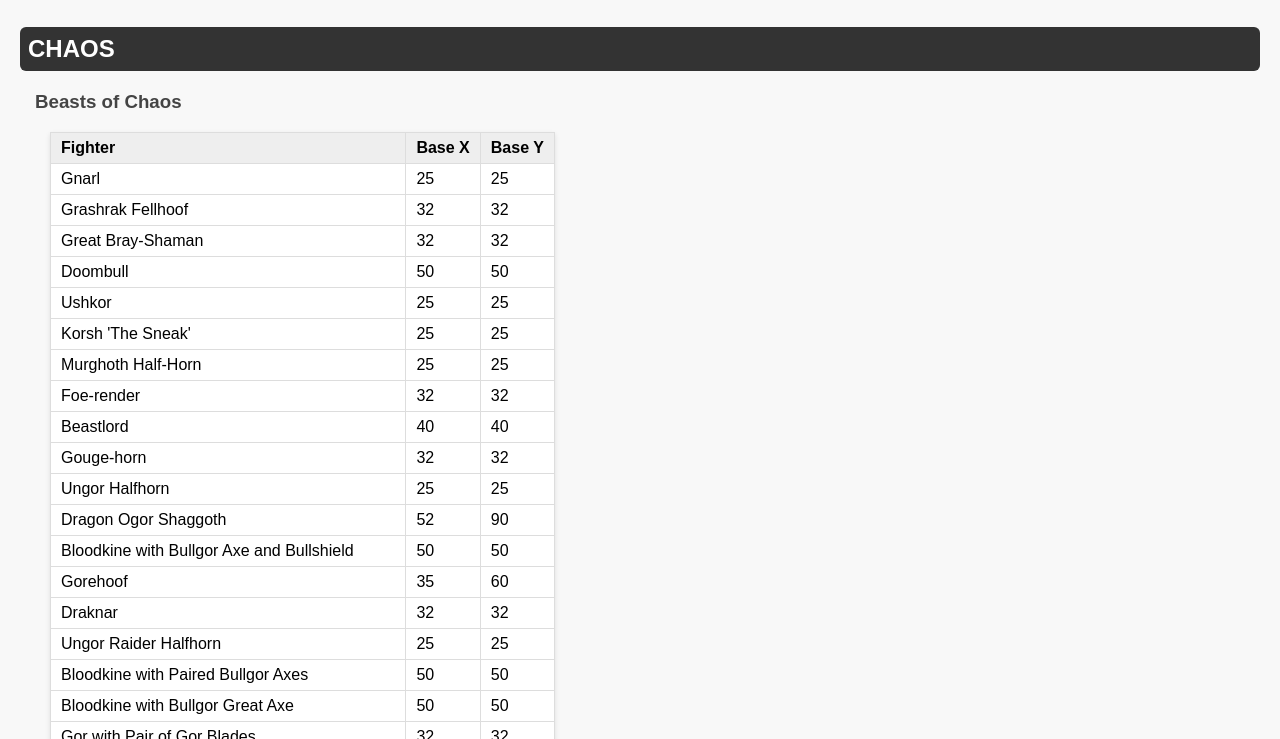
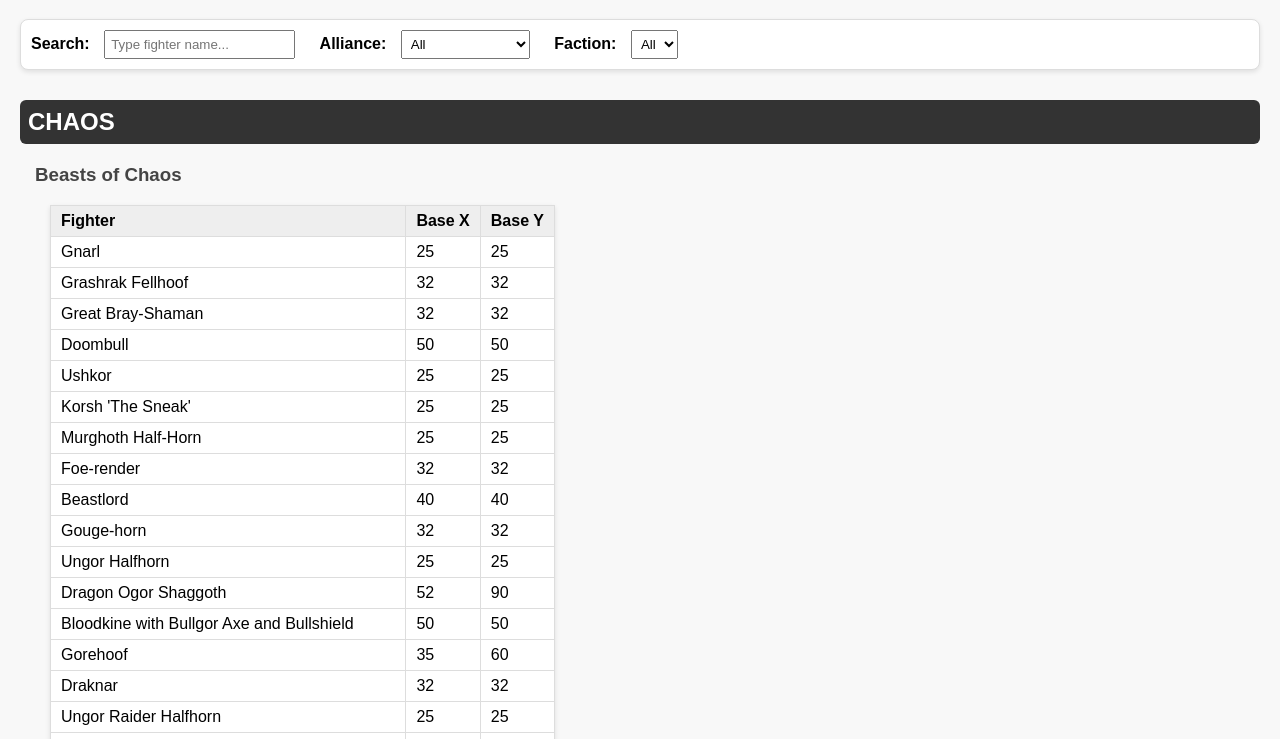
Before and after one commit to apathyward/warcry-data-tts, a plain HTML site: page docs/index.html in a window 1280 px wide. Shown: the part 61-800 px from the top of the page. Drawn offline with Linux system fonts and the light colour scheme.

Commit message:
Update index.html

```diff
--- a/docs/index.html
+++ b/docs/index.html
@@ -36,23 +36,102 @@
     th {
       background: #eee;
     }
+    .controls {
+      margin-bottom: 20px;
+      padding: 10px;
+      background: #fff;
+      border: 1px solid #ddd;
+      border-radius: 8px;
+      box-shadow: 0 2px 5px rgba(0,0,0,0.1);
+    }
+    .controls label {
+      margin-right: 10px;
+      font-weight: bold;
+    }
+    .controls select, .controls input {
+      margin-right: 20px;
+      padding: 5px;
+    }
   </style>
 </head>
 <body>
   <h1>Warcry Fighter Base Sizes</h1>
+
+  <div class="controls">
+    <label for="search">Search:</label>
+    <input type="text" id="search" placeholder="Type fighter name...">
+
+    <label for="allianceFilter">Alliance:</label>
+    <select id="allianceFilter">
+      <option value="">All</option>
+    </select>
+
+    <label for="factionFilter">Faction:</label>
+    <select id="factionFilter">
+      <option value="">All</option>
+    </select>
+  </div>
+
   <div id="content">Loading...</div>
 
   <script>
+    let globalData = {};
+
     async function loadData() {
       const url = "https://raw.githubusercontent.com/apathyward/warcry-data-tts/refs/heads/main/data/baseSizes.json";
       const res = await fetch(url);
-      const data = await res.json();
+      globalData = await res.json();
 
+      populateFilters();
+      renderData();
+    }
+
+    function populateFilters() {
+      const allianceSelect = document.getElementById("allianceFilter");
+      const factionSelect = document.getElementById("factionFilter");
+
+      // Populate alliances
+      for (const alliance in globalData) {
+        const opt = document.createElement("option");
+        opt.value = alliance;
+        opt.textContent = alliance;
+        allianceSelect.appendChild(opt);
+      }
+
+      // When alliance changes, repopulate faction filter
+      allianceSelect.addEventListener("change", () => {
+        factionSelect.innerHTML = "<option value=''>All</option>";
+        const alliance = allianceSelect.value;
+        if (alliance && globalData[alliance]) {
+          globalData[alliance].forEach(entry => {
+            if (Object.keys(entry).length === 1 && entry.name) {
+              const opt = document.createElement("option");
+              opt.value = entry.name;
+              opt.textContent = entry.name;
+              factionSelect.appendChild(opt);
+            }
+          });
+        }
+        renderData();
+      });
+
+      // Hook search + faction filter
+      document.getElementById("search").addEventListener("input", renderData);
+      factionSelect.addEventListener("change", renderData);
+    }
+
+    function renderData() {
       const container = document.getElementById("content");
       container.innerHTML = "";
 
-      // Loop over grand alliances
-      for (const alliance in data) {
+      const searchValue = document.getElementById("search").value.toLowerCase();
+      const allianceFilter = document.getElementById("allianceFilter").value;
+      const factionFilter = document.getElementById("factionFilter").value;
+
+      // Loop over alliances
+      for (const alliance in globalData) {
+        if (allianceFilter && alliance !== allianceFilter) continue;
+
         const allianceSection = document.createElement("div");
 
         // Alliance header
@@ -60,19 +139,22 @@
         allianceHeader.textContent = alliance;
         allianceSection.appendChild(allianceHeader);
 
-        // Group by faction
         let currentFaction = "";
         let table;
 
-        data[alliance].forEach(entry => {
-          // If entry has only "name", treat as a faction heading
+        globalData[alliance].forEach(entry => {
+          // Faction header
           if (Object.keys(entry).length === 1 && entry.name) {
             currentFaction = entry.name;
+            if (factionFilter && currentFaction !== factionFilter) {
+              table = null; // skip faction
+              return;
+            }
+
             const factionHeader = document.createElement("h3");
             factionHeader.textContent = currentFaction;
             allianceSection.appendChild(factionHeader);
 
-            // new table for this faction
             table = document.createElement("table");
             const headerRow = document.createElement("tr");
             headerRow.innerHTML = "<th>Fighter</th><th>Base X</th><th>Base Y</th>";
@@ -82,13 +164,15 @@
           } else {
             // Fighter row
             if (table) {
+              if (entry.name && entry.name.toLowerCase().includes(searchValue)) {
                 const row = document.createElement("tr");
                 row.innerHTML = `
-                <td>${entry.name || ""}</td>
+                  <td>${entry.name}</td>
                   <td>${entry.base_size_x || ""}</td>
                   <td>${entry.base_size_y || ""}</td>
                 `;
                 table.appendChild(row);
+              }
             }
           }
         });
```
Lines whose indentation alone changed are shown as unchanged.
